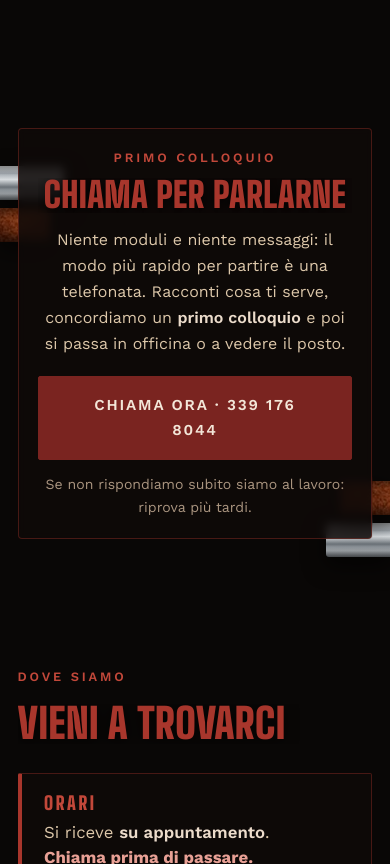
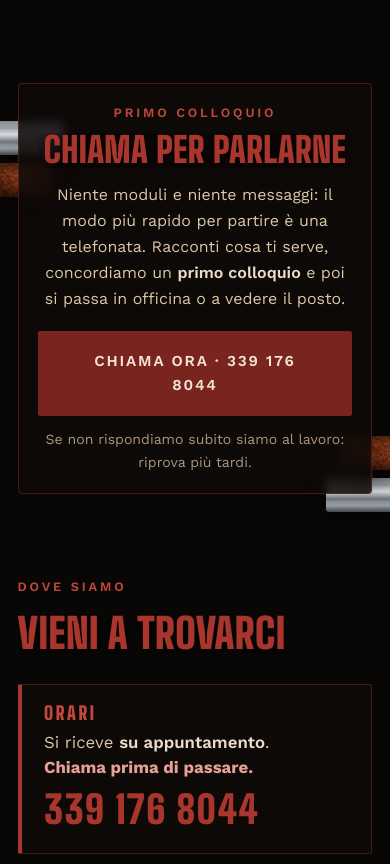
Before and after one commit to andreazonta07-sys/ilcollega, a plain HTML site: page index.html in a window 390 px wide. Shown: the part 4988-5852 px from the top of the page. Drawn offline with Linux system fonts and the light colour scheme.

Commit message:
Chiama per parlarne: meno spazio nero sopra e sotto
Co-Authored-By: Claude Sonnet 5.5 <noreply@anthropic.com>

```diff
--- a/css/style.css
+++ b/css/style.css
@@ -212,6 +212,7 @@ main,.site-footer{position:relative;z-index:2}
 .mat-wood{background:url(../img/legno.jpg) 40% 55%/1100px auto;filter:brightness(.8)}
 
 /* ============ CHIAMA ============ */
+.chiama{padding-block:clamp(1.2rem,3vw,2.2rem)!important}
 .chiama-card{max-width:760px;margin-inline:auto;padding:clamp(1.2rem,3.5vw,2.1rem);text-align:center;background:var(--panel);border:1px solid var(--line);border-radius:4px;backdrop-filter:blur(4px)}
 .chiama-card h2{font-size:clamp(2.2rem,6.5vw,3.8rem)}
 .chiama-card .eyebrow{margin-bottom:.6rem}
```
